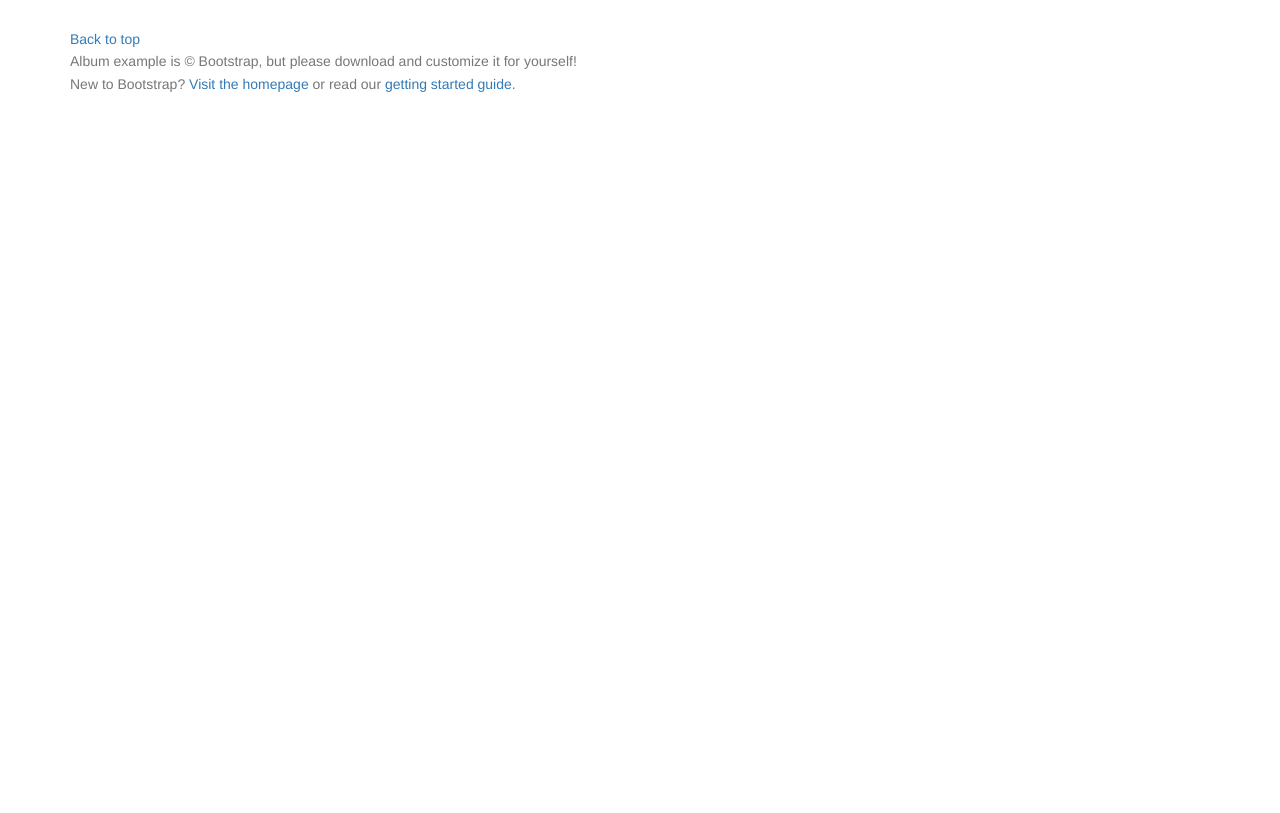
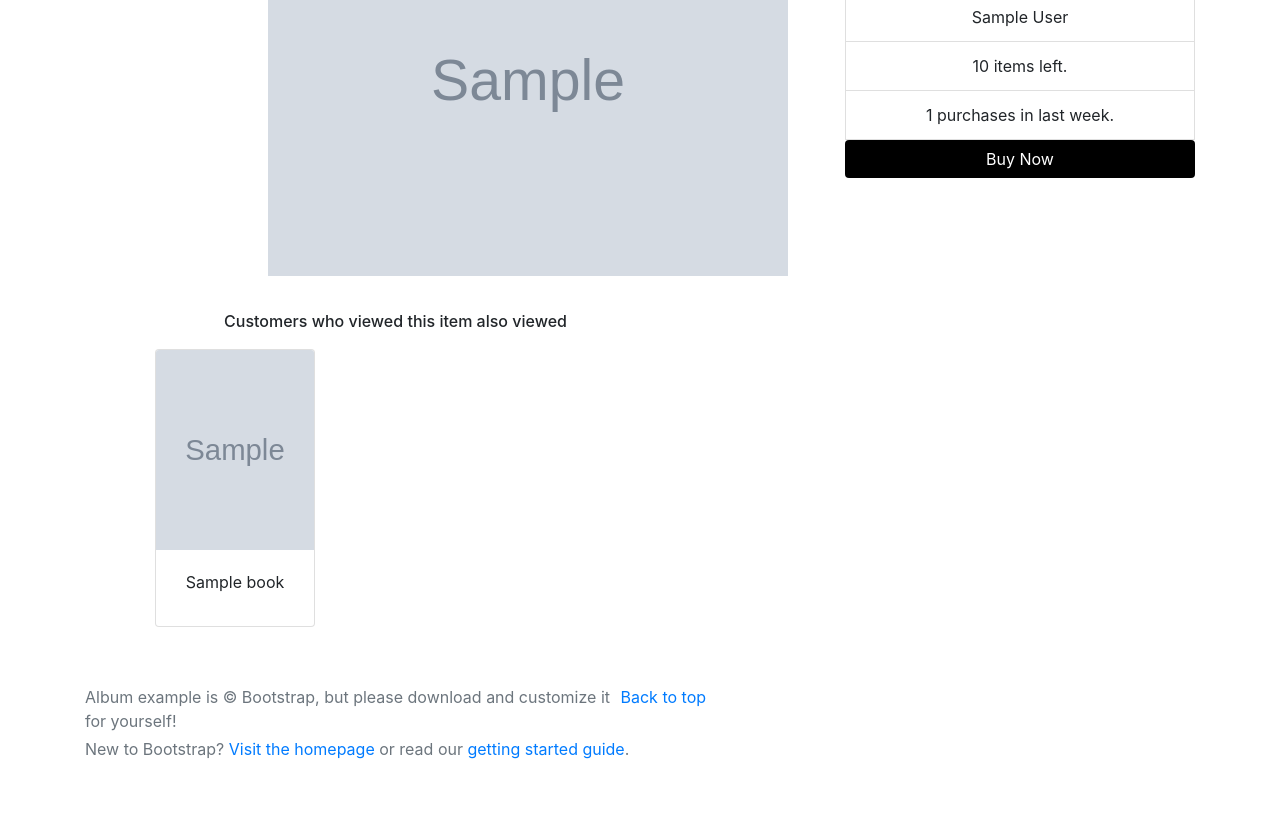
Before and after one commit to akashennn/bmsphp, a CodeIgniter app: page /CW1/book/view/1 in a window 1280 px wide. Shown: the part 207-1020 px from the top of the page. Before the commit the page ends 299 px from the top, so only its background shows below. Run offline with CodeIgniter, Linux system fonts and the light colour scheme; tables that the repository leaves empty or names only in its code hold one stand-in row (values such as "Sample post"); grey boxes marked "Sample" are stand-in pictures; data that the repository does not hold is empty; some libraries are stand-ins or nearby versions.

Commit message:
New: Book view with most viewed books added.

```diff
--- a/application/controllers/Books.php
+++ b/application/controllers/Books.php
@@ -21,13 +21,14 @@ class Books extends CI_Controller {
 	{
 		$data['title'] = 'Details of book';
 		$data['cat'] = $this->book_model->get_book($id);
+		$data['pbooks'] = $this->book_model->get_popular_books();
 
 		$this->load->model('book_model');
 		$this->load->view('templates/header');
 		$this->load->view('books/view', $data);
 		$this->load->view('templates/footer');
 
-		print_r($data['cat']);
+		// print_r($data['pbooks']);
 
 	}
 
--- a/application/controllers/Categories.php
+++ b/application/controllers/Categories.php
@@ -26,7 +26,7 @@ class Categories extends CI_Controller {
 		$this->load->view('categories/view', $data);
 		$this->load->view('templates/footer');
 
-		print_r($data['cat']);
+		// print_r($data['cat']);
 
 	}
 
--- a/application/models/Book_model.php
+++ b/application/models/Book_model.php
@@ -28,4 +28,11 @@ class Book_model extends CI_Model {
         );
         return $this->db->insert('books',$data);
     }
+
+    public function get_popular_books()
+    {
+        $query = $this->db->get('books', 5);
+        $this->db->order_by('view_count', 'DESC');
+        return $query->result_array();
+    }
 }
--- a/application/views/books/view.php
+++ b/application/views/books/view.php
@@ -1,15 +1,32 @@
-<section class="wow fadeIn parallax" data-stellar-background-ratio="0.5" style="background-image:url('https://encrypted-tbn0.gstatic.com/images?q=tbn:ANd9GcR3EmkqlZOg2DiYqKtKms6XAGj28hgceGbezm6wao-e8ZiQXfzx');">
-  <div class="opacity-medium bg-extra-dark-gray"></div>
-  <div class="container">
-    <div class="row">
-      <div class="col-md-12 col-sm-12 col-xs-12 extra-small-screen display-table page-title-large">
-        <div class="display-table-cell vertical-align-middle text-center">
-          <!-- start page title -->
-          <h1 class="text-white alt-font font-weight-600 letter-spacing-minus-1 margin-10px-bottom"><?php echo $cat['title']; ?></h1>
-          <span class="text-white opacity6 alt-font">Let's meet for coffee and plan your event.</span>
-          <!-- end page title -->
-        </div>
-      </div>
-    </div>
+<!-- <?php echo $cat['title']; ?> -->
+
+<div class="container">
+  <div class="row">
+  <div class="col-sm-8">
+    <img class="card-img-top" style="height: 390px; width:auto; margin: 5% 25%" src="<?php echo $cat['image_url']; ?>">
   </div>
-</section>
+  <div class="col-sm-4 text-center" style="margin: 5% 0%">
+  <h4><?php echo $cat['title']; ?></h4>
+  <ul class="list-group">
+    <li class="list-group-item">LKR.<?php echo $cat['price']; ?></li>
+    <li class="list-group-item"><?php echo $cat['author']; ?></li>
+    <li class="list-group-item"><?php echo $cat['stock_available']; ?> items left.</li>
+    <li class="list-group-item"><?php echo $cat['view_count']; ?> purchases in last week.</li>
+    <a class="btn btn-outline-default my-2 my-sm-0" href="" style="background:black; color:white;"> Buy Now</a>
+  </ul>
+  </div>
+<div>
+
+<div class="container text-center">
+<h6> Customers who viewed this item also viewed </h6>
+<div class="row" style="margin: 0 50px">
+<?php foreach ($pbooks as $cat) : ?>
+<div class="card" style="width: 10rem; margin: 10px 20px">
+  <img class="card-img-top" style="height: 200px" src="<?php echo $cat['image_url']; ?>" alt="Card image cap">
+  <div class="card-body">
+    <p class="card-title text-center"><?php echo $cat['title']; ?></p>
+  </div>
+</div>
+<?php endforeach; ?>
+</div>
+</div>
```
